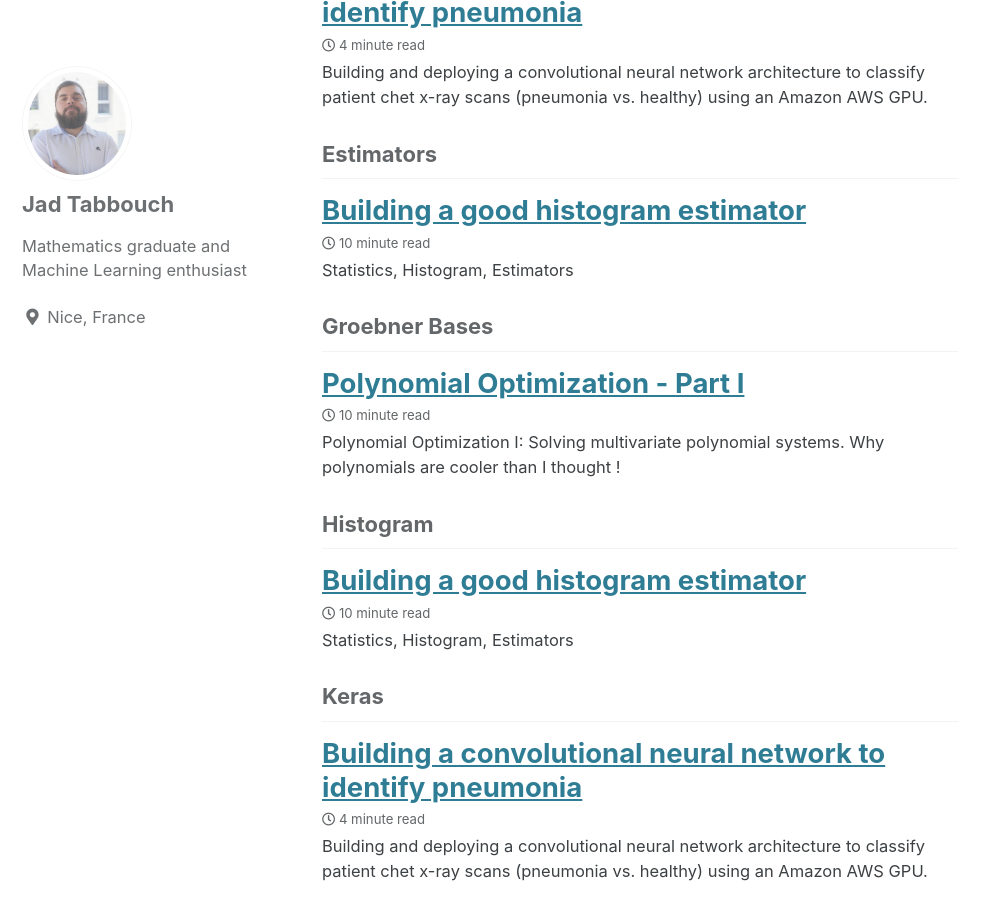
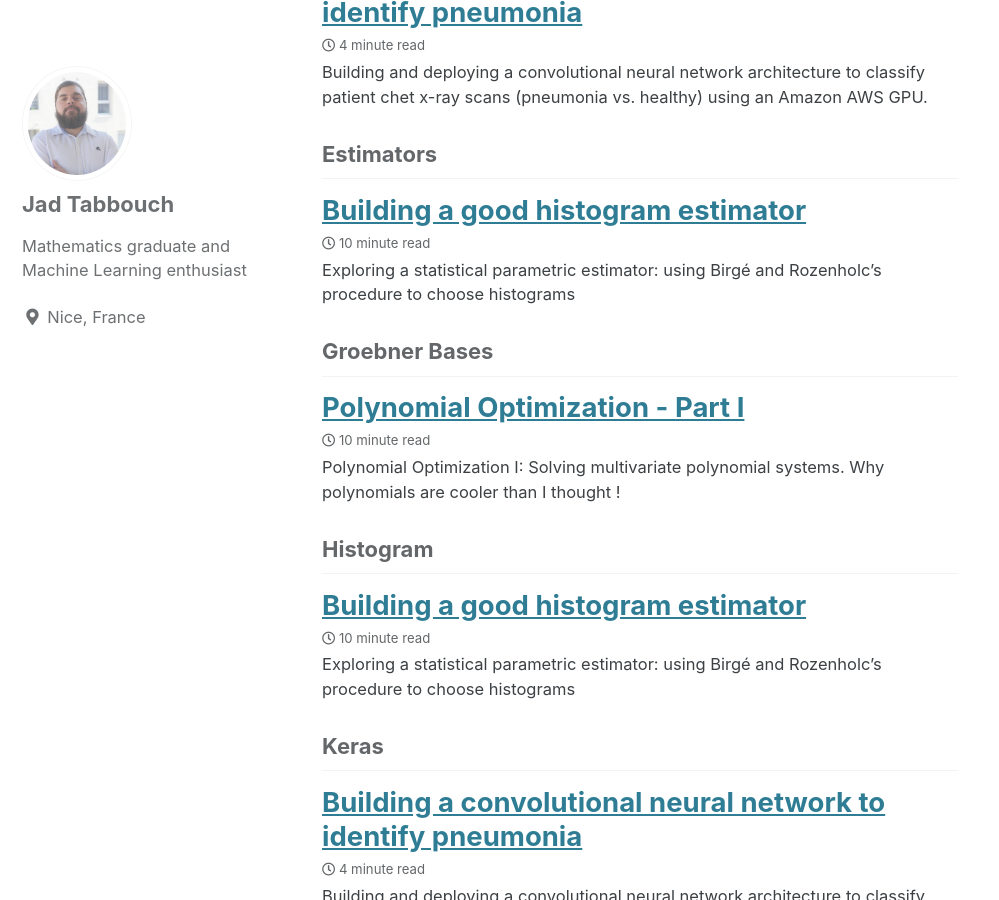
Before and after one commit to jad-tab/jad-tab.github.io, a Jekyll site: the page built from _pages/machinelearning.md, in a window 1280 px wide and 900 px high, scrolled down 909 px. Shown: the whole window, without its empty margins (0-999 px from the left). Built offline with Jekyll 4.4.1, drawn with Linux system fonts in a browser that asks for light colours; cached includes are drawn as plain includes; some of the changed text lies outside the part shown.

Commit message:
Update 2020-01-03-Histograms.md

```diff
--- a/_posts/2020-01-03-Histograms.md
+++ b/_posts/2020-01-03-Histograms.md
@@ -4,7 +4,7 @@ date: 2020-11-17
 tags: [Statistics, Histogram, Estimators]
 header:
   teaser: "/figures/histogram.JPG"
-excerpt: "Statistics, Histogram, Estimators"
+excerpt: "Exploring a statistical parametric estimator: using Birgé and Rozenholc's procedure to choose histograms"
 mathjax: "true"
 ---
 
```
